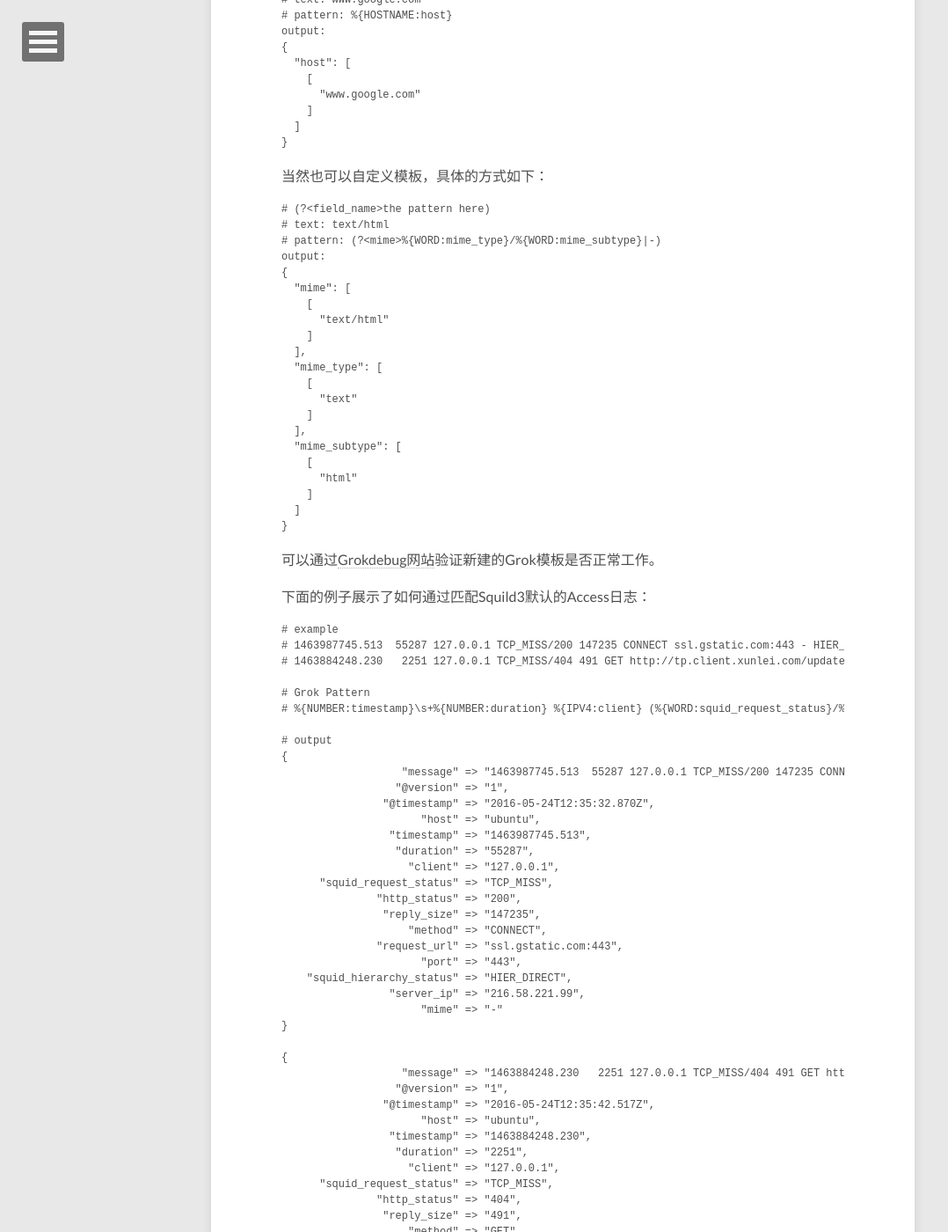
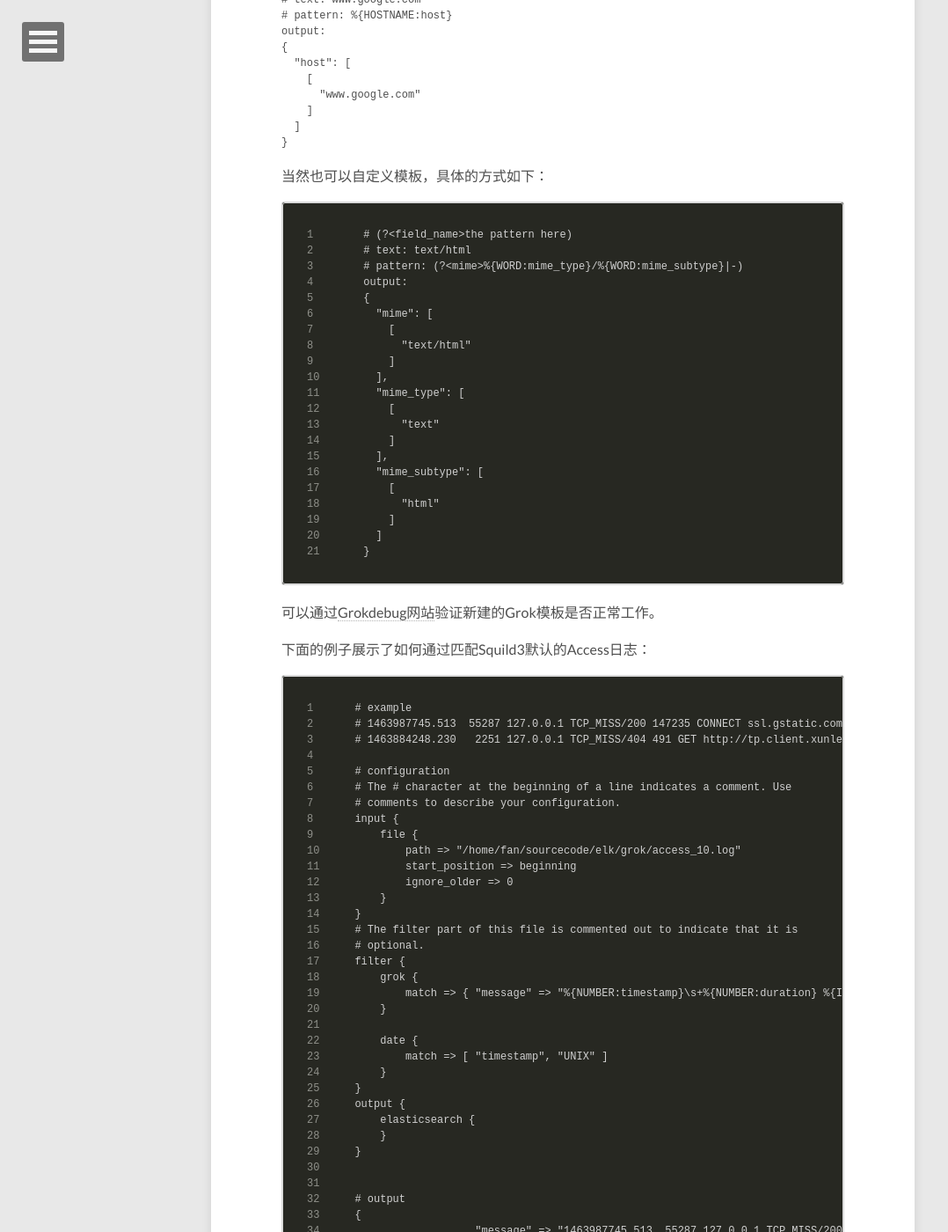
Before and after one commit to fanshaohua-fan/fanshaohua-fan.github.io, a Jekyll site: the page built from _posts/2016-5-24-logstach.md, in a window 1280 px wide and 1400 px high, scrolled down 2125 px. Shown: the whole window at 88% size, without its empty margins (0-1078 px from the left). Built offline with Jekyll 4.4.1, drawn with Linux system fonts in a browser that asks for light colours; nearby versions of some CDN libraries; some of the changed text lies outside the part shown.

Commit message:
Published with https://stackedit.io/

````diff
--- a/_posts/2016-5-24-logstach.md
+++ b/_posts/2016-5-24-logstach.md
@@ -91,7 +91,7 @@
 
 当然也可以自定义模板，具体的方式如下：
 
-``` Ruby
+```
 # (?<field_name>the pattern here)
 # text: text/html
 # pattern: (?<mime>%{WORD:mime_type}/%{WORD:mime_subtype}|-)
@@ -119,13 +119,37 @@
 
 下面的例子展示了如何通过匹配Squild3默认的Access日志：
 
-``` Ruby
+```
 # example
 # 1463987745.513  55287 127.0.0.1 TCP_MISS/200 147235 CONNECT ssl.gstatic.com:443 - HIER_DIRECT/216.58.221.99 -
 # 1463884248.230   2251 127.0.0.1 TCP_MISS/404 491 GET http://tp.client.xunlei.com/update/xml/1.1.2.259_0.xml - HIER_DIRECT/119.188.94.188 text/html
 
-# Grok Pattern
-# %{NUMBER:timestamp}\s+%{NUMBER:duration} %{IPV4:client} (%{WORD:squid_request_status}/%{NUMBER:http_status}) %{NUMBER:reply_size} %{WORD:method} (?<request_url>%{URI}|%{URIHOST}) - (%{WORD:squid_hierarchy_status}/%{IPV4:server_ip}) (?<mime>%{WORD:mime_type}/%{WORD:mime_subtype}|-)
+# configuration
+# The # character at the beginning of a line indicates a comment. Use
+# comments to describe your configuration.
+input {
+    file {
+        path => "/home/fan/sourcecode/elk/grok/access_10.log"
+        start_position => beginning
+        ignore_older => 0
+    }
+}
+# The filter part of this file is commented out to indicate that it is
+# optional.
+filter {
+    grok {
+        match => { "message" => "%{NUMBER:timestamp}\s+%{NUMBER:duration} %{IPV4:client} (%{WORD:squid_request_status}/%{NUMBER:http_status}) %{NUMBER:reply_size} %{WORD:method} (?<request_url>%{URI}|%{URIHOST}) - (%{WORD:squid_hierarchy_status}/%{IPV4:server_ip}) (?<mime>%{WORD:mime_type}/%{WORD:mime_subtype}|-)" }
+    }
+
+    date {
+        match => [ "timestamp", "UNIX" ]
+    }
+}
+output {
+    elasticsearch {
+    }
+}
+
 
 # output
 {
````
